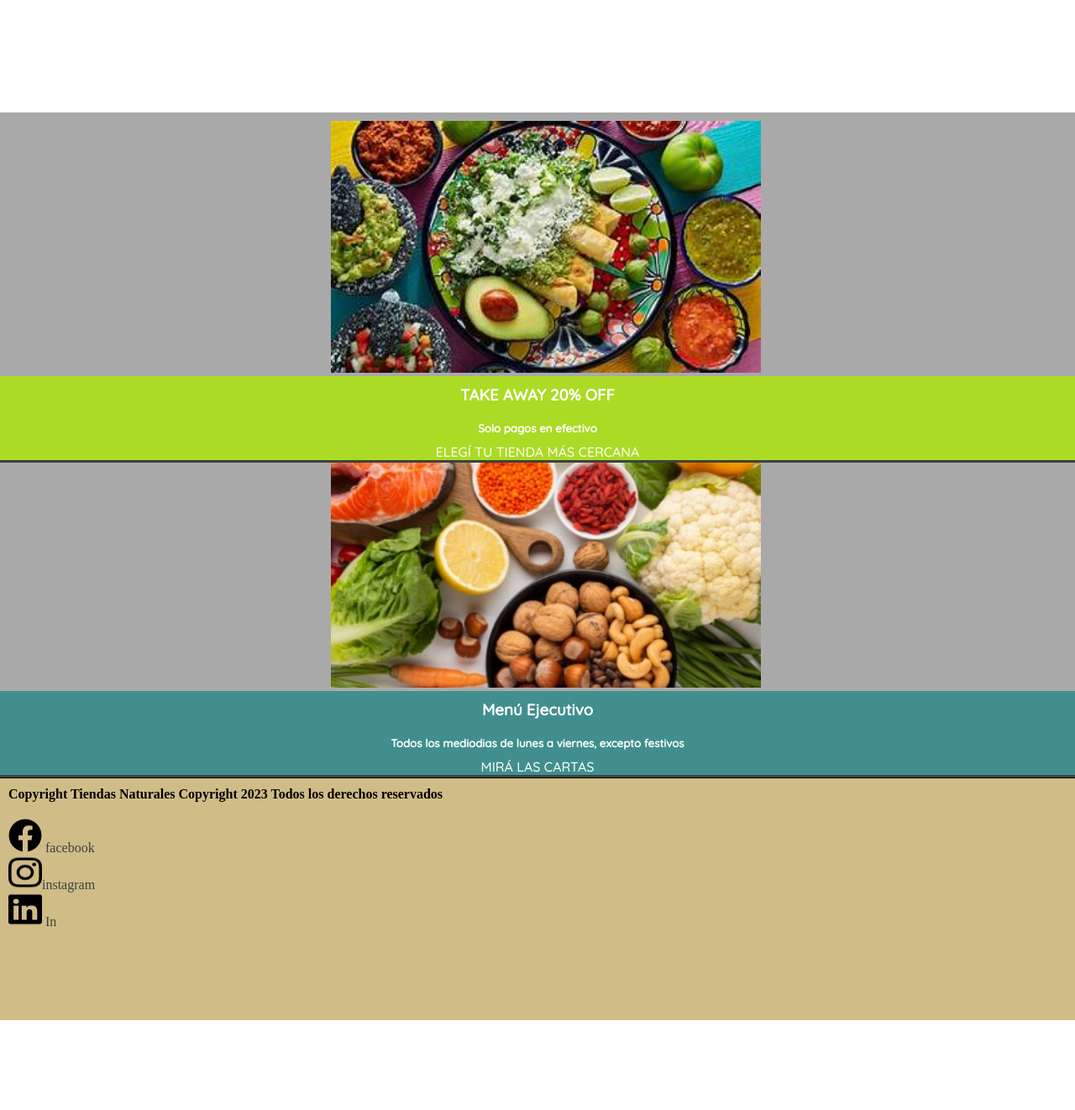
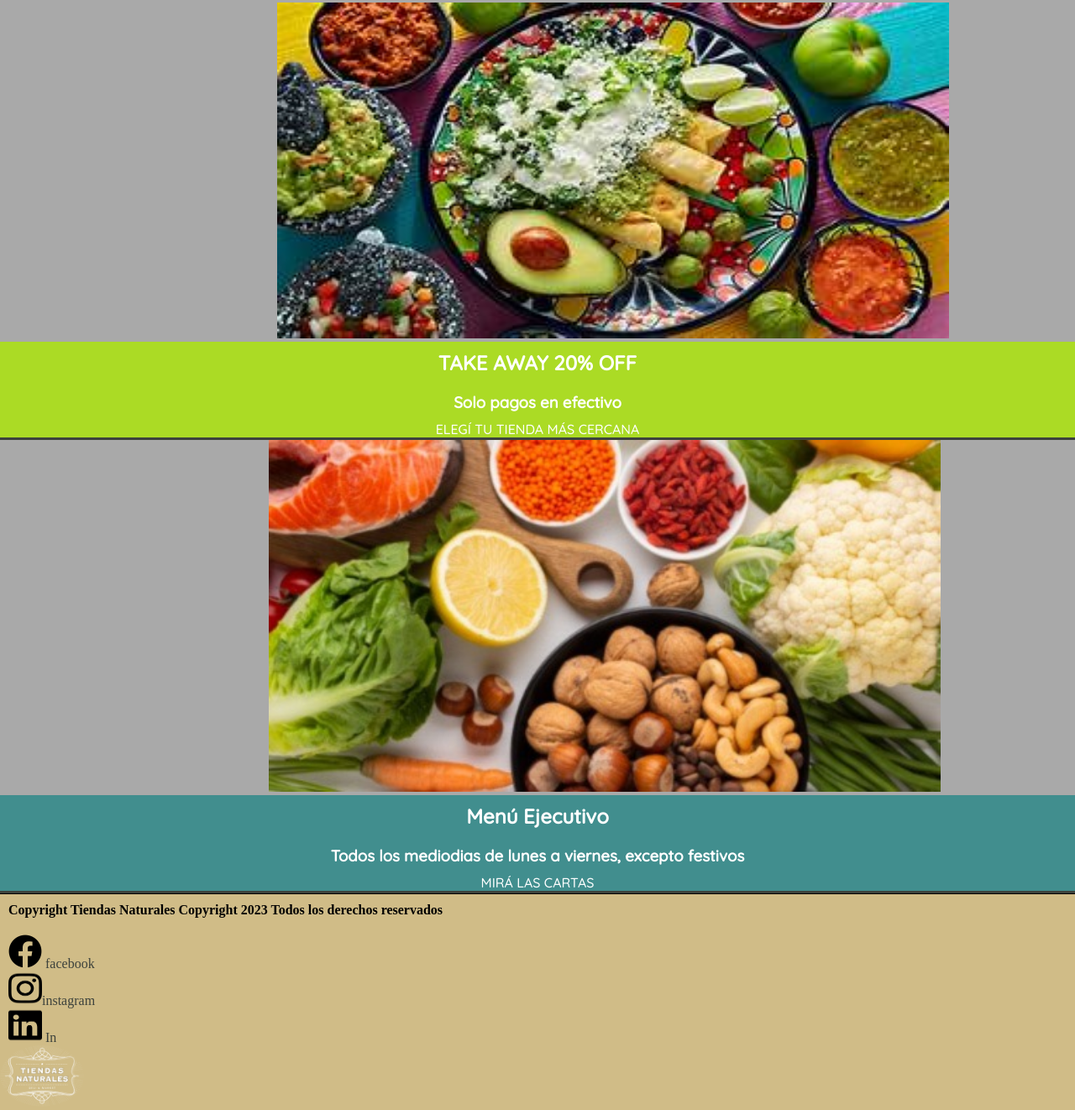
Before and after one commit to MateoAraujocoder/2-pre-entrega, a plain HTML site: page proyecto-coder/index.html in a window 1280 px wide. Shown: the part 702-2024 px from the top of the page at 84% size. Before the commit the page ends 1917 px from the top, so only its background shows below. Drawn offline with Linux system fonts and the light colour scheme.

Commit message:
hago cambios en tamaños

```diff
--- a/proyecto-coder/css/styles.css
+++ b/proyecto-coder/css/styles.css
@@ -32,6 +32,7 @@ h1 {
     font-family: 'Quicksand', sans-serif;
     padding-bottom: 10px;
     padding-top: 10px;
+
 }
 
 #tiendas-cercanas{
@@ -231,19 +232,19 @@ nav {
 
 }
 .imagen-home1 {
-    height: 300px;
-    width: 40%;
+    height: 50vh;
+    width: 100vh;
     margin-top: 10px;
-    margin-left: 30%;
+    margin-left: 25%;
     padding-left: 10px;
 
 
 }
 
 .imagen-home2 {
-    width: 40%;
-    margin-left: 30%;
-    padding-left: 10px;
+    width: 100vh;
+    margin-left: 25%;
+
 }
 
 /**** footer ****/
@@ -252,9 +253,15 @@ footer {
     border-top: 1px solid;
     height: 100%;
 width: 100%;
+
 }
 
+.logo-tiendas{
+width: 100px;
+display: flex;
 
+
+}
 
 /** enlaces**/
 a {
@@ -294,7 +301,7 @@ margin-left: 10px;
 .body-grid {
     display: grid;
     grid-template-columns: 75% 0fr 1fr;
-    grid-template-rows: 150px 1fr 1fr 15%;
+    grid-template-rows: 150px 30% 1fr 15%;
     grid-template-areas:
         "header header header"
         "div div div"
@@ -421,7 +428,7 @@ grid-area: footer;
     }
     .imagen-home1 {
       width: 300px;
-
+       height: 200px;
 
     }
 
--- a/proyecto-coder/index.html
+++ b/proyecto-coder/index.html
@@ -40,18 +40,18 @@
             <!--imagen-->
 
                 <a href="./pages/nuestros-establecimientos.html"><img class="imagen-home1" src="./img/img-1.jpg" alt=""></a>
-            <h3 class="take-away">TAKE AWAY 20% OFF</h3>
+            <h2 class="take-away">TAKE AWAY 20% OFF</h2>
 
-            <h5 class="take-away">Solo pagos en efectivo</h5>
+            <h3 class="take-away">Solo pagos en efectivo</h3>
 
             <a id="tiendas-cercanas" href="./pages/nuestros-establecimientos.html">ELEGÍ TU TIENDA MÁS CERCANA</a>
 
            <a href="./pages/nuestro-menu.html"><img class="imagen-home2" src="./img/Mi proyecto.jpg"
                     alt="alimentos saludables width:"></a>
 
-            <h3 class="menu">Menú Ejecutivo</h3>
+            <h2 class="menu">Menú Ejecutivo</h2>
 
-            <h5 class="menu">Todos los mediodias de lunes a viernes, excepto festivos</h5>
+            <h3 class="menu">Todos los mediodias de lunes a viernes, excepto festivos</h3>
 
             <a id="menu" href="./pages/nuestro-menu.html">MIRÁ LAS CARTAS</a>
 
@@ -100,6 +100,7 @@
                 class="linkedin" src="./img/linkedin.png" alt="imagen-de-linkedin"> In</a>
 
 
+                <img class="logo-tiendas" src="./img/logo-tiendas-naturales.png" alt="">
     </footer>
 
 </body>
```
